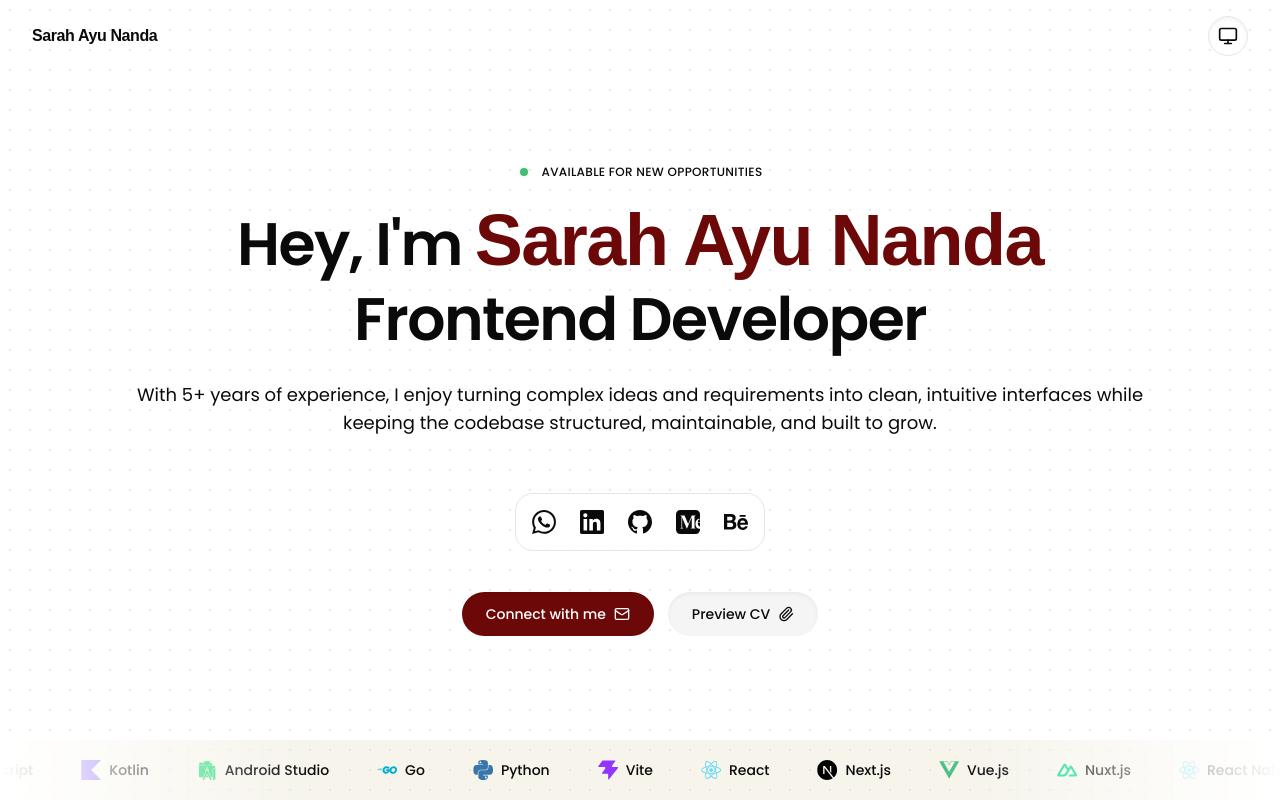
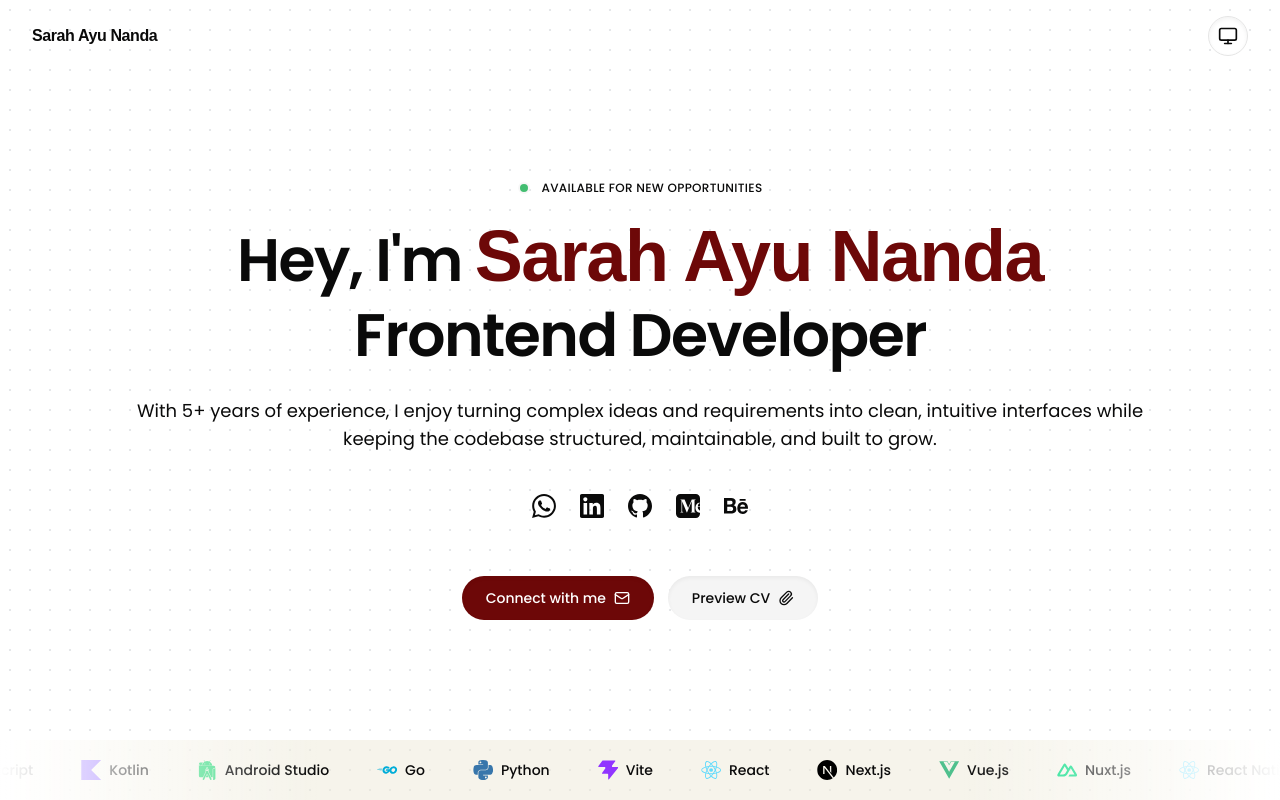
Before and after one commit to SarahAyuNanda/personal-website, a Next.js app: page / in a window 1280 px wide. Built offline with nearby package versions, Linux system fonts and the light colour scheme; a web font is replaced by a local one; what tailwindcss-animated would draw is missing.

Commit message:
🧶 chore: restyle social dock

```diff
--- a/src/components/molecules/social/index.tsx
+++ b/src/components/molecules/social/index.tsx
@@ -1,3 +1,5 @@
+"use client"
+
 import { BrandIcon } from "@/components/atoms";
 import { Dock, DockIcon } from "@/components/ui/dock";
 import { database } from "@/lib/data";
@@ -6,11 +8,11 @@ import Link from "next/link";
 export const Social = () => {
     return (
         <div className="relative">
-            <Dock direction="middle">
+            <Dock direction="middle" className="border-none bg-transparent backdrop-blur-none mt-0 p-0">
                 {database.profiles.map((profile) => (
                     <DockIcon key={profile.id}>
                         <Link href={profile.url} target="_blank" rel="noopener noreferrer">
-                            <BrandIcon icon={profile.icon} className="size-6 fill-foreground" />
+                            <BrandIcon icon={profile.icon} className="size-6 fill-foreground hover:fill-tertiary transition-colors ease-in-out duration-150" />
                         </Link>
                     </DockIcon>
                 ))}
```
